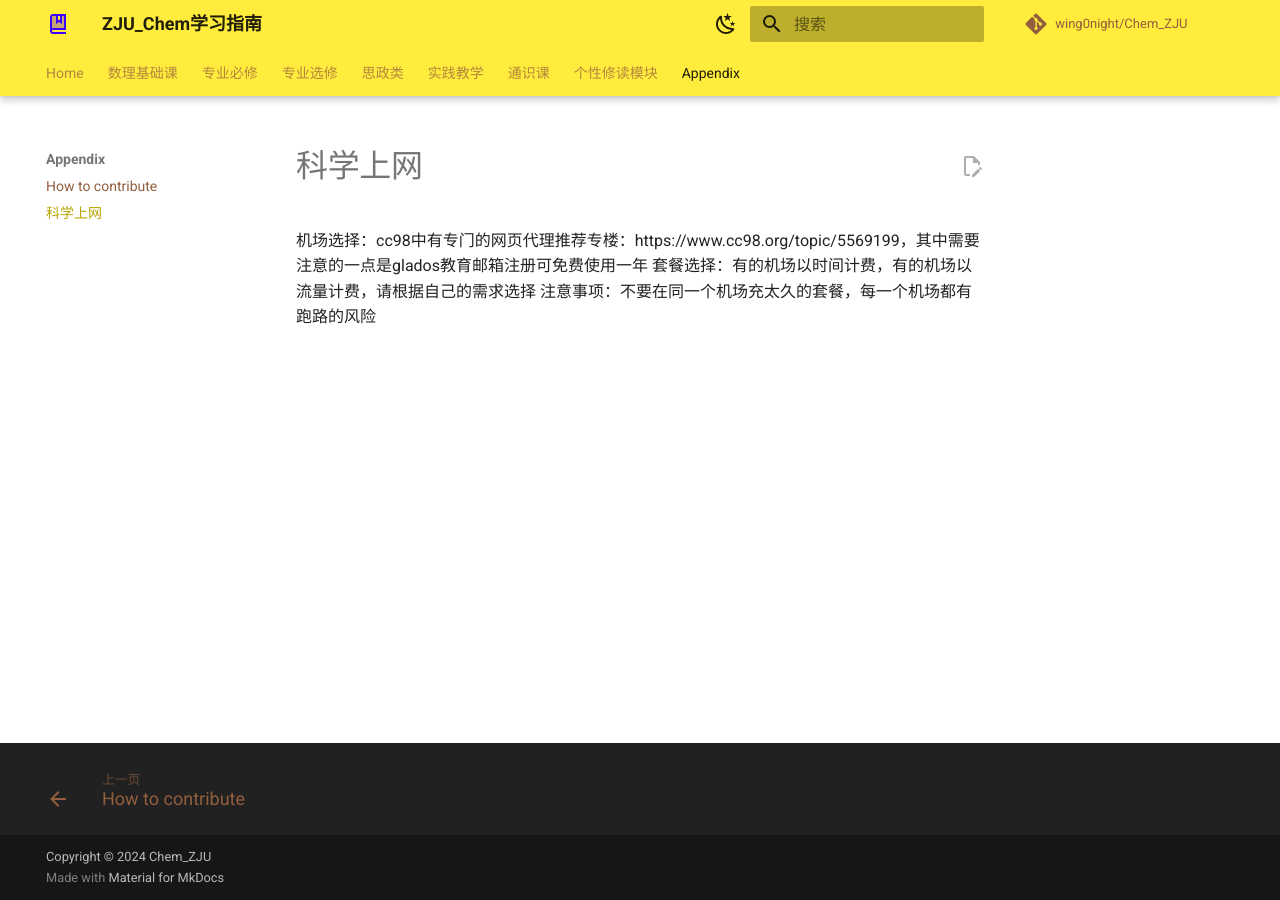
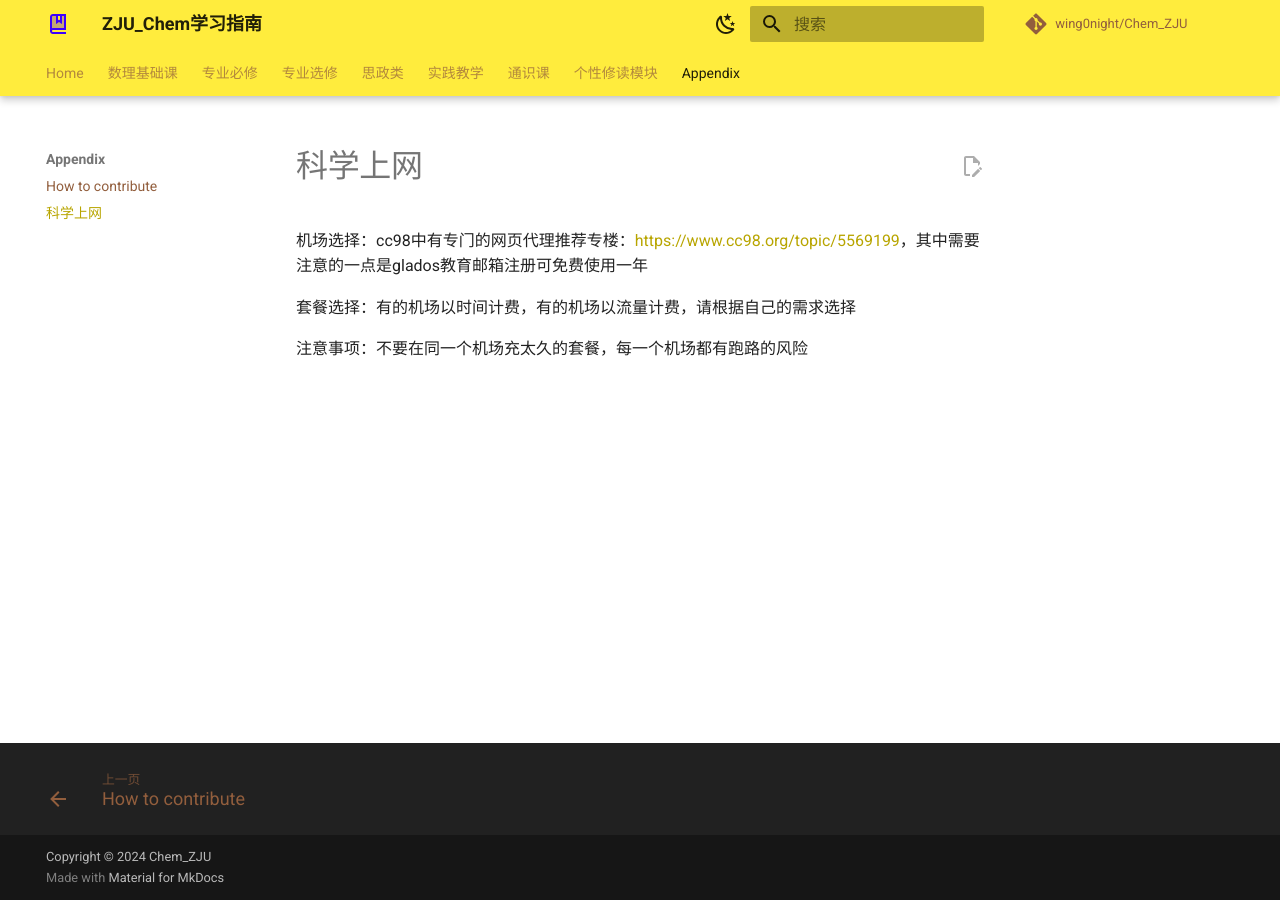
Before and after one commit to ChemZJU/Chem_ZJU, an MkDocs documentation site: the page built from docs/Appendix/科学上网.md, in a window 1280 px wide. Built offline with MkDocs 1.6.1 and Material for MkDocs 9.7.7, drawn with Linux system fonts in a browser that asks for light colours; comment, search, counter and statistics services are not loaded; a style sheet for code colours, icons or effects is not loaded; some of the changed lines change nothing that is shown.

Commit message:
fix:修改了超链接和显示的bug

```diff
--- a/docs/Appendix/科学上网.md
+++ b/docs/Appendix/科学上网.md
@@ -1,3 +1,5 @@
-机场选择：cc98中有专门的网页代理推荐专楼：https://www.cc98.org/topic/5569199，其中需要注意的一点是glados教育邮箱注册可免费使用一年
+机场选择：cc98中有专门的网页代理推荐专楼：<https://www.cc98.org/topic/5569199>，其中需要注意的一点是glados教育邮箱注册可免费使用一年
+
 套餐选择：有的机场以时间计费，有的机场以流量计费，请根据自己的需求选择
+
 注意事项：不要在同一个机场充太久的套餐，每一个机场都有跑路的风险
```
